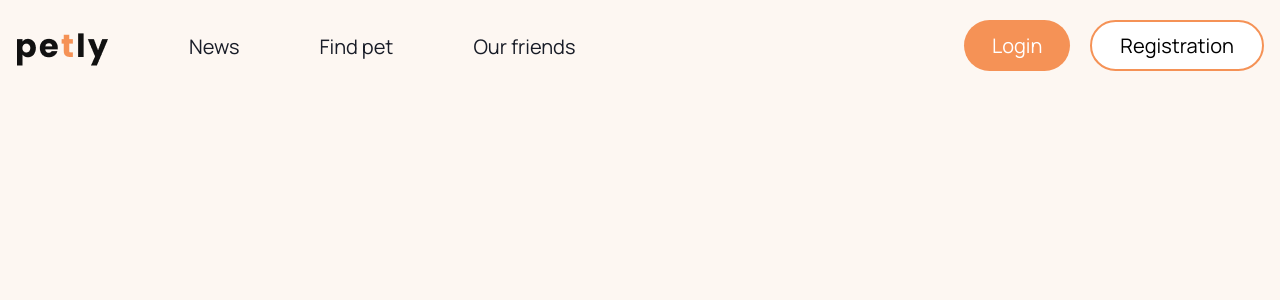
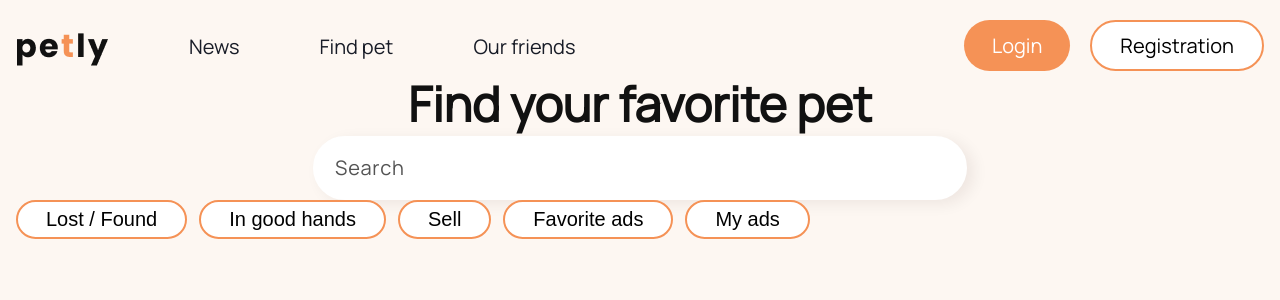
Before and after one commit to Evgenija-P/pets_support, a React (Create React App) app: page /pets_support/notices in a window 1280 px wide. Shown: the top 300 px of the page. Built offline with nearby package versions, Linux system fonts and the light colour scheme.

Commit message:
noticesPage-v2

```diff
--- a/src/pages/NoticesPage.js
+++ b/src/pages/NoticesPage.js
@@ -1,12 +1,53 @@
-import { Helmet } from "react-helmet";
+import { Helmet } from 'react-helmet';
+
+// import { useEffect, useState } from 'react';
+// import getNoticesByCategory from '../servises/fetchNotices/fetchNoticesByCategory';
+
+import SectionContainer from '../components/SectionContainer';
+import NoticesCategoriesNav from '../components/NoticesElements/NoticesCategoriesNav/NoticesCategoriesNav';
+import NoticesSearch from '../components/NoticesElements/NoticesSearch/NoticesSearch';
+// import AddNoticeButton from '../components/NoticesElements/AddNoticeButton/AddNoticeButton';
+// import NoticesCategoriesList from '../components/NoticesElements/NoticesCategoriesList/NoticesCategoriesList';
 
 const NoticesPage = () => {
-	return (
-		<div>
-			<Helmet>
-				<title>NoticesPage</title>
-			</Helmet>
-		</div>
-	);
+  // const [notices, setNotices] = useState([]);
+
+  // useEffect(() => {
+  //   const fetchNotices = async () => {
+  //     const { message } = await getNoticesByCategory('for-free');
+  //     setNotices(message);
+  //     try {
+  //     } catch (error) {
+  //       console.log(error);
+  //     }
+  //   };
+  //   fetchNotices();
+  // }, []);
+
+  return (
+    <>
+      <Helmet>
+        <title>NoticesPage</title>
+      </Helmet>
+
+      <SectionContainer title="Find your favorite pet">
+        <NoticesSearch />
+
+        <NoticesCategoriesNav
+          categories={[
+            'Lost / Found',
+            'In good hands',
+            'Sell',
+            'Favorite ads',
+            'My ads',
+          ]}
+        />
+        {/* <AddNoticeButton /> */}
+
+        {/* <NoticesCategoriesList notices={notices} /> */}
+      </SectionContainer>
+    </>
+  );
 };
+
 export default NoticesPage;
```
